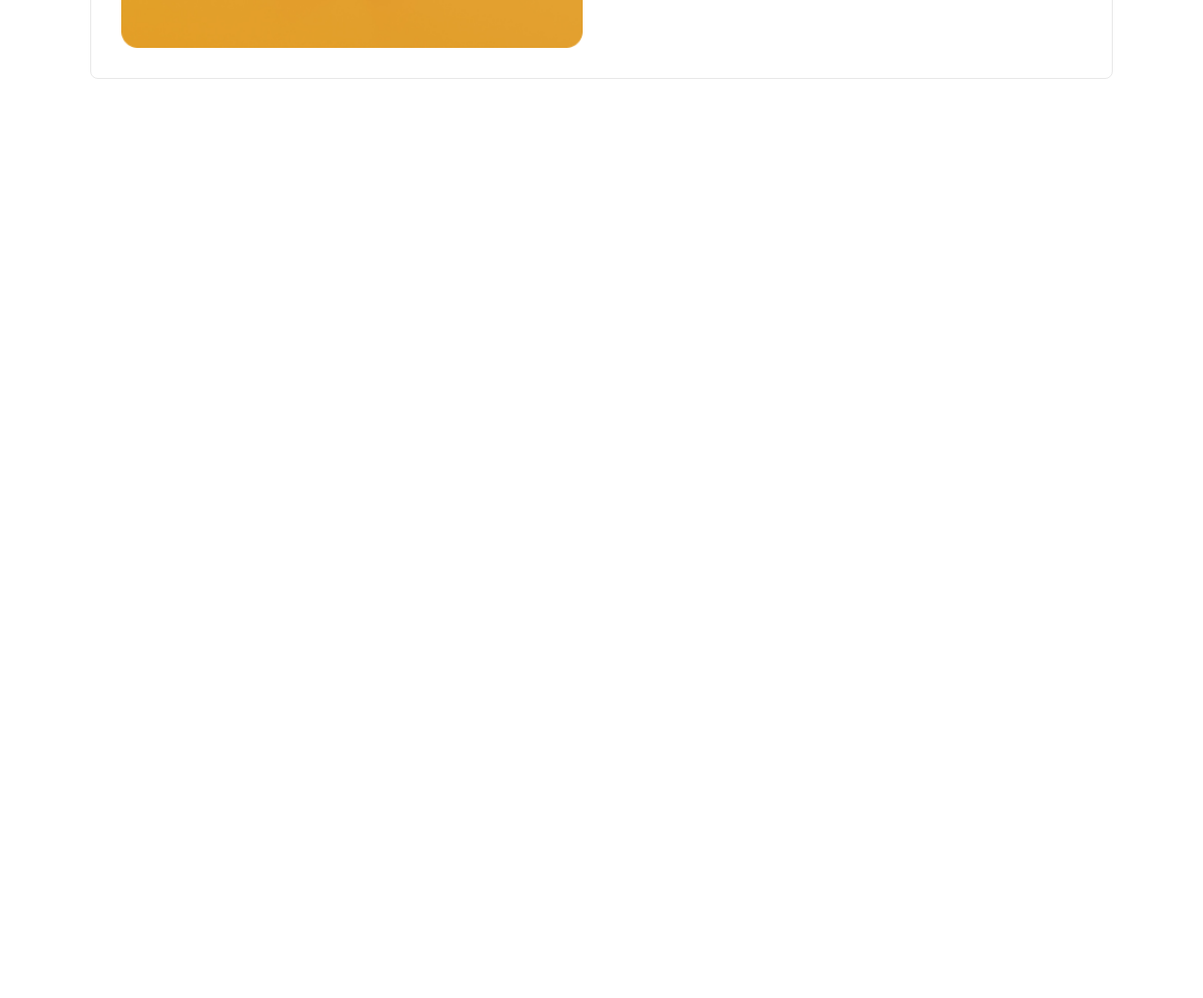
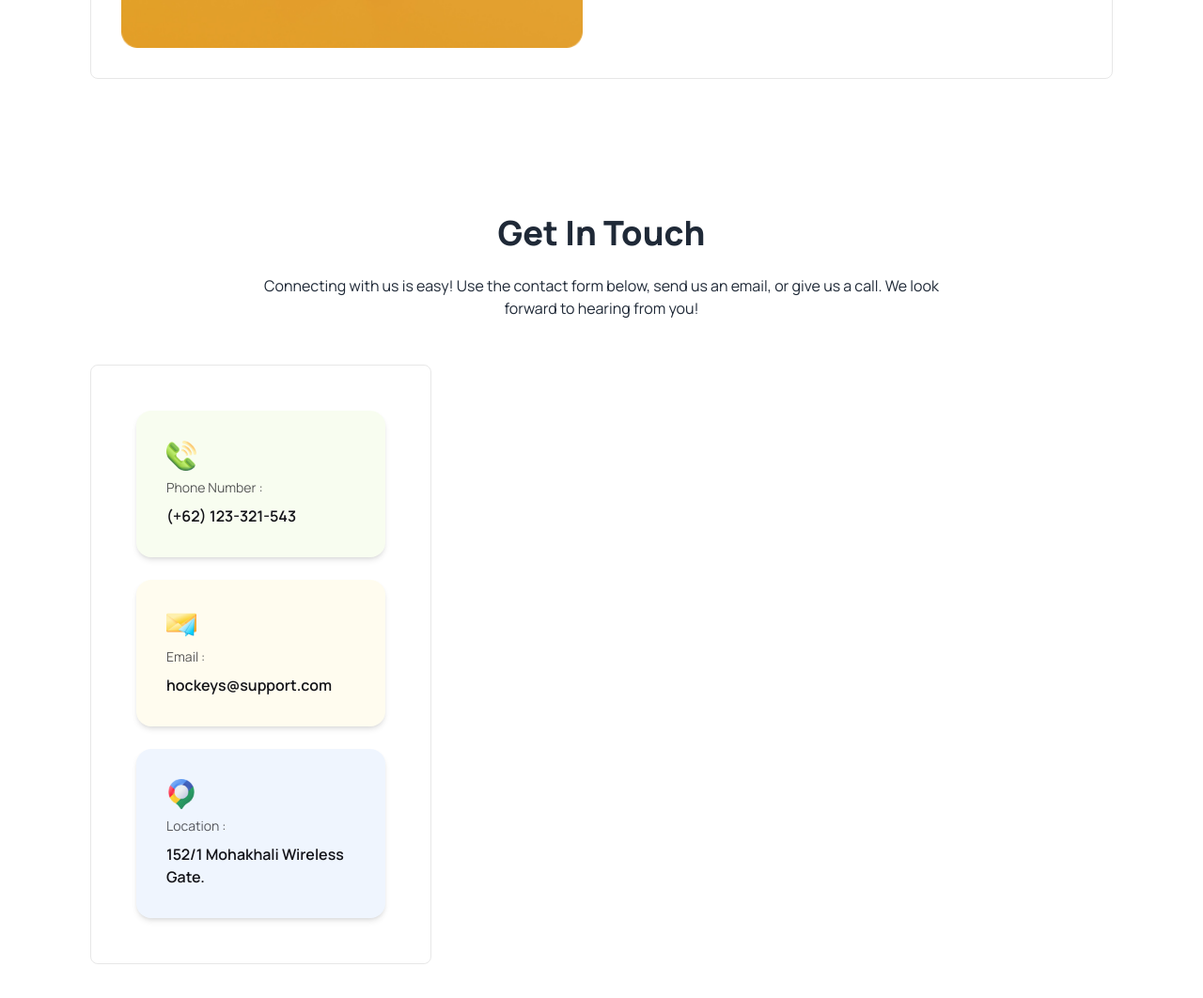
Before and after one commit to Nujat-Zaman-Chowdhury/Assignment-3, a plain HTML site: page index.html in a window 1280 px wide. Shown: the part 3993-5055 px from the top of the page at 94% size. Before the commit the page ends 4221 px from the top, so only its background shows below. Drawn offline with nearby package versions, Linux system fonts and the light colour scheme.

Commit message:
added contact us part

```diff
--- a/index.html
+++ b/index.html
@@ -319,7 +319,7 @@
               <div class="col-span-1 mt-6 lg:mt-4">
                 <div class="collapse collapse-plus">
                   <input type="radio" name="my-accordion-3" checked="checked" />
-                  <div class="collapse-title text-xl font-medium text-[#131318] font-bold">
+                  <div class="collapse-title text-xl font-medium text-[#131318]">
                     Our Equipment
                   </div>
                   <div class="collapse-content">
@@ -378,8 +378,41 @@
                 </div>
               </div>
             </div>
+          </div>
+        </section>
 
-          </div>
+        <!-- get in touch section -->
+        <section class="my-10 lg:my-36">
+          <div class="container mx-auto px-4 lg:px-24">
+            <div class="text-center">
+              <h3 class="#131318 font-extrabold text-2xl lg:text-4xl">Get In Touch</h3>
+              <p class="lg:w-2/3 mx-auto mt-6">Connecting with us is easy! Use the contact form below, send us an email, or give us a call. We look forward to hearing from you!</p>
+            </div>
+
+            <!-- contact grid section -->
+            <div class="mt-12">
+                <div class="grid grid-cols-1 lg:grid-cols-3">
+                    <div class="col-span-1">
+                        <div class="grid grid-cols-1 gap-6 border border-[#1313181A] rounded-lg  p-6 lg:p-12">
+                            <div class="bg-[#BCED6D1A] rounded-2xl p-8 shadow-md space-y-2">
+                                <img class="w-8 h-8" src="./Images/Group 1171275317.png" alt="">
+                                <p class="text-[#131318] text-sm opacity-70">Phone Number :</p>
+                                <p class="text-[#131318] font-semibold text-base">(+62) 123-321-543</p>
+                            </div>
+                            <div class="bg-[#FDDD5F1A] rounded-2xl p-8 shadow-md space-y-2">
+                                <img class="w-8 h-8" src="./Images/Group 1171275318.png" alt="">
+                                <p class="text-[#131318] text-sm opacity-70">Email :</p>
+                                <p class="text-[#131318] font-semibold text-base">hockeys@support.com</p>
+                            </div>
+                            <div class="bg-[#629CF31A] rounded-2xl p-8 shadow-md space-y-2">
+                                <img class="w-8 h-8" src="./Images/Group 1171275321.png" alt="">
+                                <p class="text-[#131318] text-sm opacity-70">Location :</p>
+                                 <p class="text-[#131318] font-semibold text-base">152/1 Mohakhali Wireless Gate.</p>
+                            </div>
+                        </div>
+                    </div>
+                </div>
+            </div>
         </section>
     </main>
     <footer>
```
